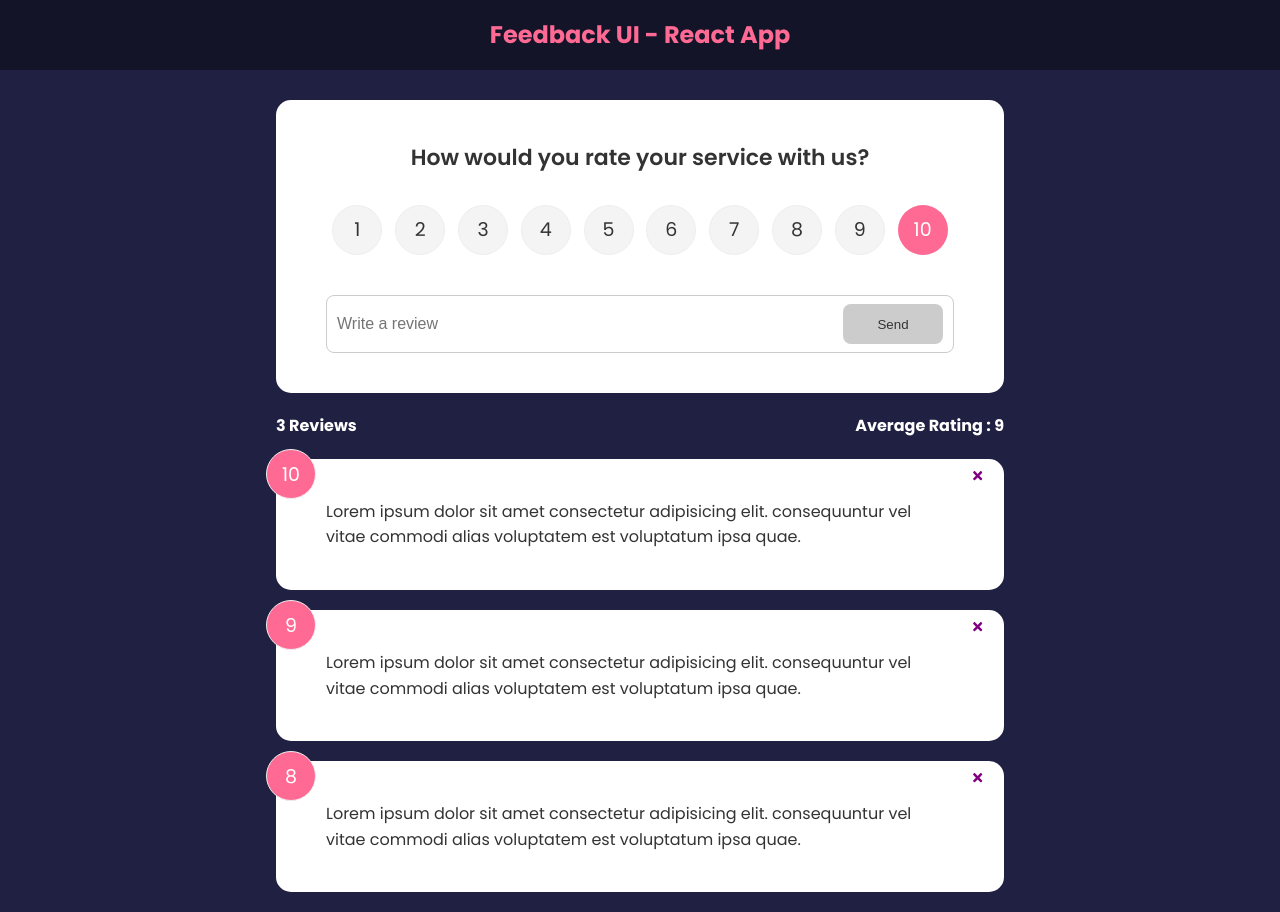
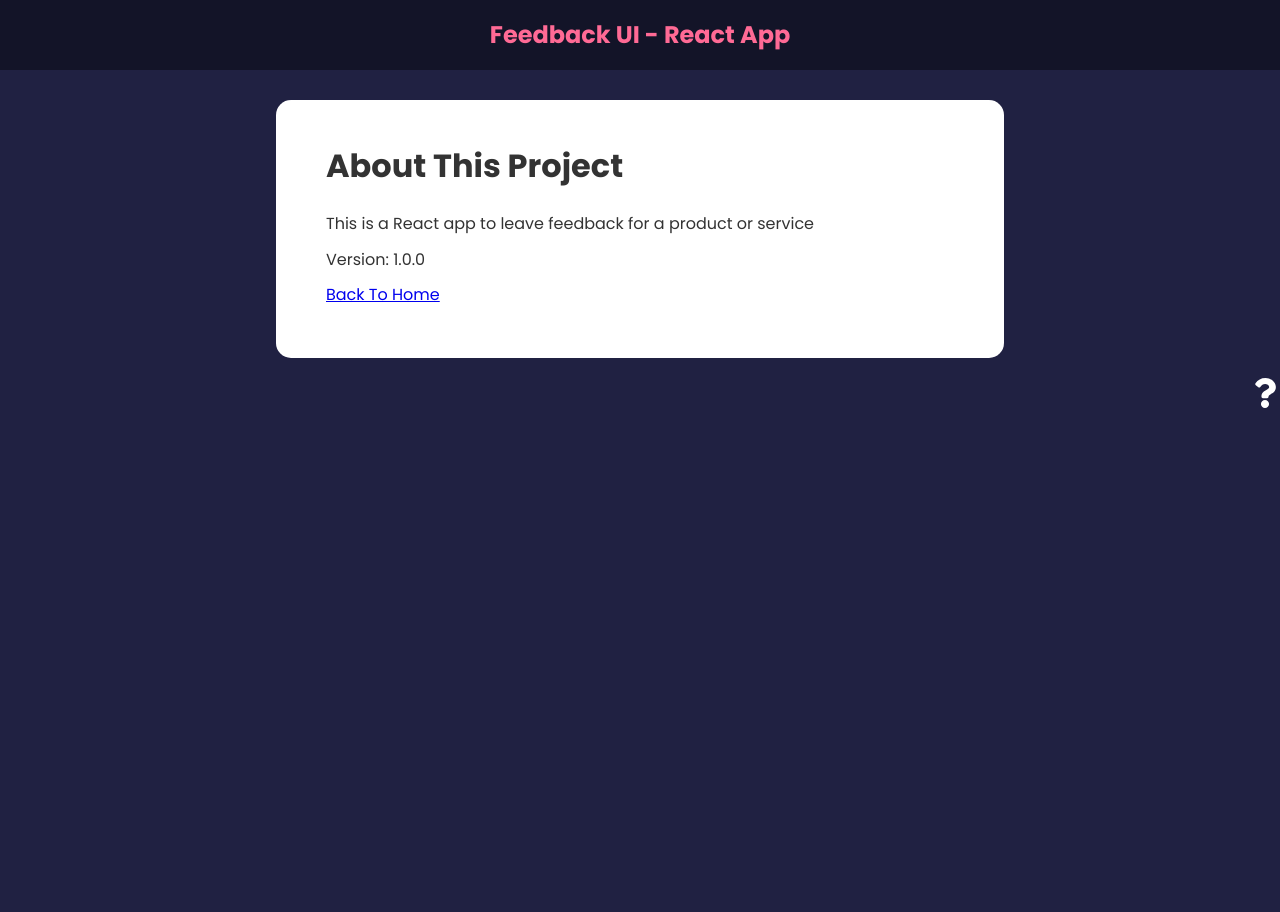
Before and after one commit to siavash-sattari/react-tutorial, a React (Create React App) app in the folder resource-a/: page /about in a window 1280 px wide. After the commit the page ends 800 px from the top, so only its background shows below. Built offline with nearby package versions, Linux system fonts and the light colour scheme; the HTML template or start-up script is replaced by a standard one.

Commit message:
Added router and about page

```diff
--- a/resource-a/src/App.js
+++ b/resource-a/src/App.js
@@ -1,10 +1,13 @@
 import { useState } from 'react';
 import { v4 as uuidv4 } from 'uuid';
+import { BrowserRouter as Router, Routes, Route } from 'react-router-dom';
 
 import Header from './components/Header';
 import FeedbackList from './components/FeedbackList';
 import FeedbackStats from './components/FeedbackStats';
 import FeedbackForm from './components/FeedbackForm';
+import AboutPage from './pages/AboutPage';
+import AboutIconLink from './components/AboutIconLink';
 import FeedbackData from './data/FeedbackData';
 
 // ==============================================================
@@ -24,14 +27,24 @@ const App = () => {
   };
 
   return (
-    <>
+    <Router>
       <Header />
       <div className='container'>
-        <FeedbackForm handleAdd={addFeedback} />
-        <FeedbackStats feedback={feedback} />
-        <FeedbackList feedback={feedback} handleDelete={deleteFeedback} />
+        <Routes>
+          <Route
+            path='/'
+            element={
+              <>
+                <FeedbackForm handleAdd={addFeedback} />
+                <FeedbackStats feedback={feedback} />
+                <FeedbackList feedback={feedback} handleDelete={deleteFeedback} />
+              </>
+            }></Route>
+          <Route path='/about' element={<AboutPage />} />
+        </Routes>
       </div>
-    </>
+      <AboutIconLink />
+    </Router>
   );
 };
 
--- /dev/null
+++ b/resource-a/src/components/AboutIconLink.jsx
@@ -0,0 +1,14 @@
+import { Link } from 'react-router-dom';
+import { FaQuestion } from 'react-icons/fa';
+
+const AboutIconLink = () => {
+  return (
+    <div className='about-link'>
+      <Link to='/about'>
+        <FaQuestion size={30} />
+      </Link>
+    </div>
+  );
+};
+
+export default AboutIconLink;
--- /dev/null
+++ b/resource-a/src/pages/AboutPage.jsx
@@ -0,0 +1,20 @@
+import { Link } from 'react-router-dom';
+import Card from '../components/shared/Card';
+
+const AboutPage = () => {
+  return (
+    <Card>
+      <div className='about'>
+        <h1>About This Project</h1>
+        <p>This is a React app to leave feedback for a product or service</p>
+        <p>Version: 1.0.0</p>
+
+        <p>
+          <Link to='/'>Back To Home</Link>
+        </p>
+      </div>
+    </Card>
+  );
+};
+
+export default AboutPage;
```
